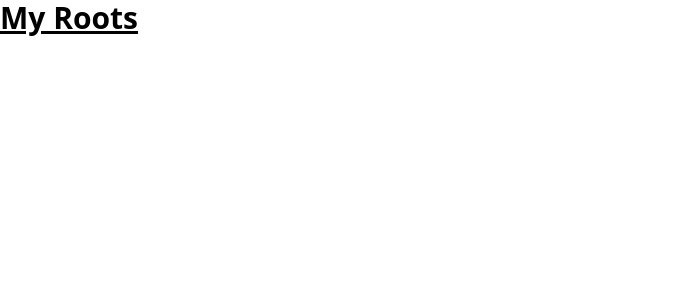
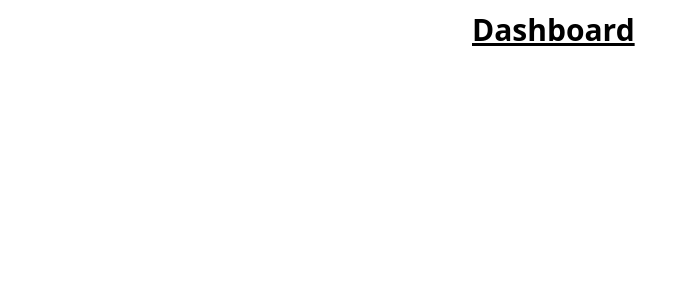
Before and after one commit to RaiJ1n/my-root, a Vue app: page / in a window 1280 px wide. Before the commit this address had no page. Shown: the top 300 px of the page, without its empty margins (0-698 px from the left). Built offline with nearby package versions, Linux system fonts and the light colour scheme.

Commit message:
basic routing

```diff
--- a/src/App.vue
+++ b/src/App.vue
@@ -1,8 +1,9 @@
 <script setup></script>
 
 <template>
-  <h1 class="text-3xl font-bold underline">My Roots</h1>
-  <p></p>
+  <div>
+    <div class="w-[360px] mx-auto p-3 ">
+      <router-view></router-view>
+    </div>
+  </div>
 </template>
-
-<style scoped></style>
--- a/src/router/index.js
+++ b/src/router/index.js
@@ -1,8 +1,28 @@
 import { createRouter, createWebHistory } from 'vue-router'
+import DashBoard from '../views/dashboard.vue'
+import Login from '../views/login.vue'
+import Register from '../views/register.vue'
 
 const router = createRouter({
   history: createWebHistory(import.meta.env.BASE_URL),
-  routes: [],
+  routes: [{
+      path: "/",
+      name: "dashboard",
+      component: DashBoard,
+
+    },
+    {
+      path: "/login",
+      name: "login",
+      component: Login,
+
+    },
+    {
+      path: "/register",
+      name: "register",
+      component: Register,
+
+    },],
 })
 
 export default router
--- a/src/views/dashboard.vue
+++ b/src/views/dashboard.vue
@@ -0,0 +1,8 @@
+<script setup></script>
+
+<template>
+  <h1 class="text-3xl font-bold underline">Dashboard</h1>
+  <p></p>
+</template>
+
+<style scoped></style>
--- a/src/views/login.vue
+++ b/src/views/login.vue
@@ -0,0 +1,8 @@
+<script setup></script>
+
+<template>
+  <h1 class="text-3xl font-bold underline">Login</h1>
+  <p></p>
+</template>
+
+<style scoped></style>
--- a/src/views/register.vue
+++ b/src/views/register.vue
@@ -0,0 +1,8 @@
+<script setup></script>
+
+<template>
+  <h1 class="text-3xl font-bold underline">Register</h1>
+  <p></p>
+</template>
+
+<style scoped></style>
```
